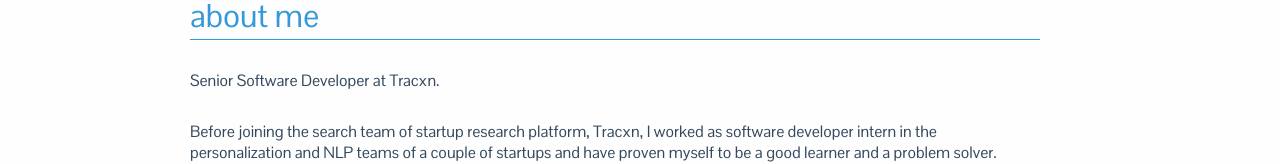
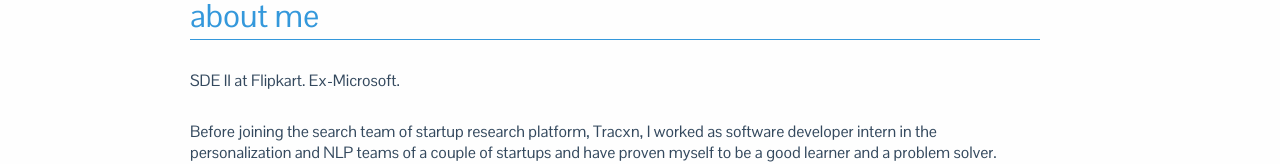
Before and after one commit to gcnit/gcnit.github.io, a plain HTML site: page index.html in a window 1280 px wide. Shown: the part 292-456 px from the top of the page. Drawn offline with nearby package versions, Linux system fonts and the light colour scheme.

Commit message:
Update index.html

```diff
--- a/index.html
+++ b/index.html
@@ -65,7 +65,7 @@
 				<div id="about-me">
 					<h3>about me</h3>
 					<div class="line"></div>
-					<p>Senior Software Developer at Tracxn.</p>
+					<p>SDE II at Flipkart. Ex-Microsoft.</p>
 					<p>Before joining the search team of startup research platform, Tracxn, I worked as software developer intern in the personalization and NLP teams of a couple of startups and have proven myself to be a good learner and a problem solver.</p>
 					<p>I am looking for opportunities where I can get to work on real-world challenging problems.</p>
 				</div>
```
